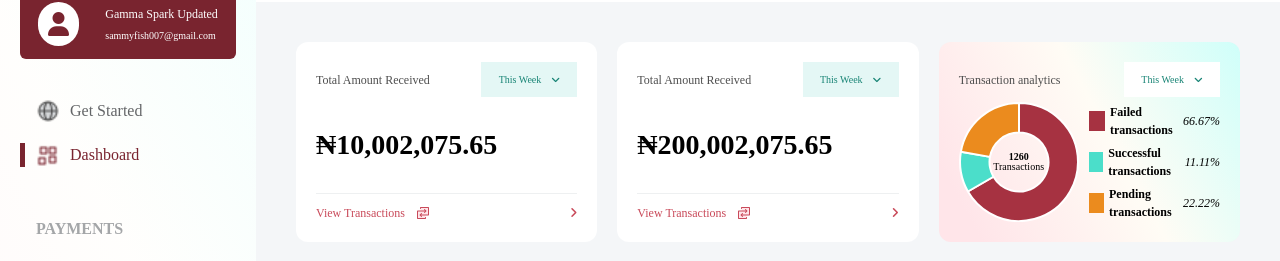
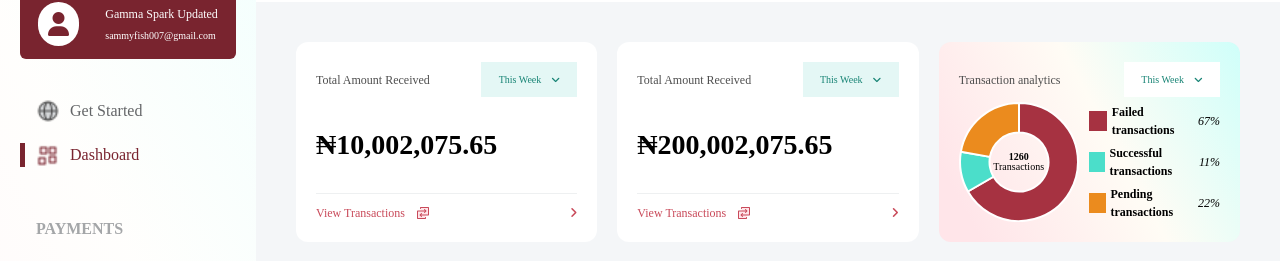
Before and after one commit to SymplyMatt/customer_dashboard_woven, a Vue app: page /dashboard/customers in a window 1280 px wide. Shown: the part 78-339 px from the top of the page. Built offline with nearby package versions, Linux system fonts and the light colour scheme; a web font is replaced by a local one.

Commit message:
percentage rounding

```diff
--- a/src/components/dashboard/main/PieChart.vue
+++ b/src/components/dashboard/main/PieChart.vue
@@ -59,7 +59,7 @@
 
         function calculatePercentage(index) {
           const total = chartData.datasets[0].data.reduce((acc, value) => acc + value, 0);
-          return ((chartData.datasets[0].data[index] / total) * 100).toFixed(2) + '%';
+          return (Math.round((chartData.datasets[0].data[index] / total) * 100)) + '%';
         }
 
         return {
```
